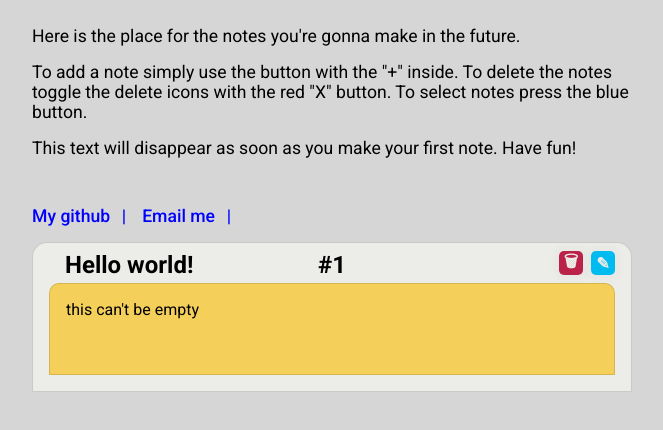
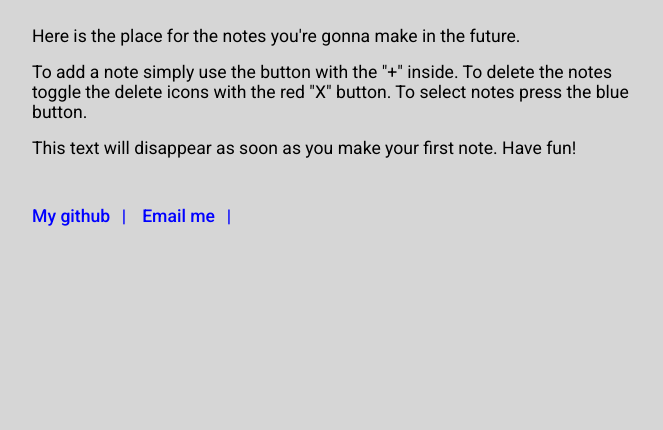
Before and after one commit to pufex/notepad, a plain HTML site: page index.html in a window 1280 px wide. Shown: the part 142-572 px from the top of the page, without its empty margins (308-971 px from the left). Drawn offline with Linux system fonts and the light colour scheme.

Commit message:
Update index.html

```diff
--- a/index.html
+++ b/index.html
@@ -57,22 +57,5 @@
             <a class="footer-link" href="https://github.com/pufex" target="_blank">My github</a>
             <a class="footer-link" href="mailto:j.abram1@wp.pl" target="_blank">Email me</a>
         </footer>
-        <div id="0" class="container-item note-container">
-            <h3 class="note-title">Hello world!</h3>
-            <h3 class="note-number">#1</h3>
-            <div class="note">this can't be empty</div>
-            <div class="notes-controls note-controls">
-                <div class="delete-note notes-control">
-                    <span class="explain">Delete this note</span>
-                    <span class="icon">🗑</span>
-                </div>
-                <div class="edit-note notes-control">
-                    <span class="explain">Edit this note</span>
-                    <span class="icon">✎</span>
-                </div>
-            </div>
-        </div>
-    </div>
-    <script src="app.js"></script>
 </body>
 </html>
```
